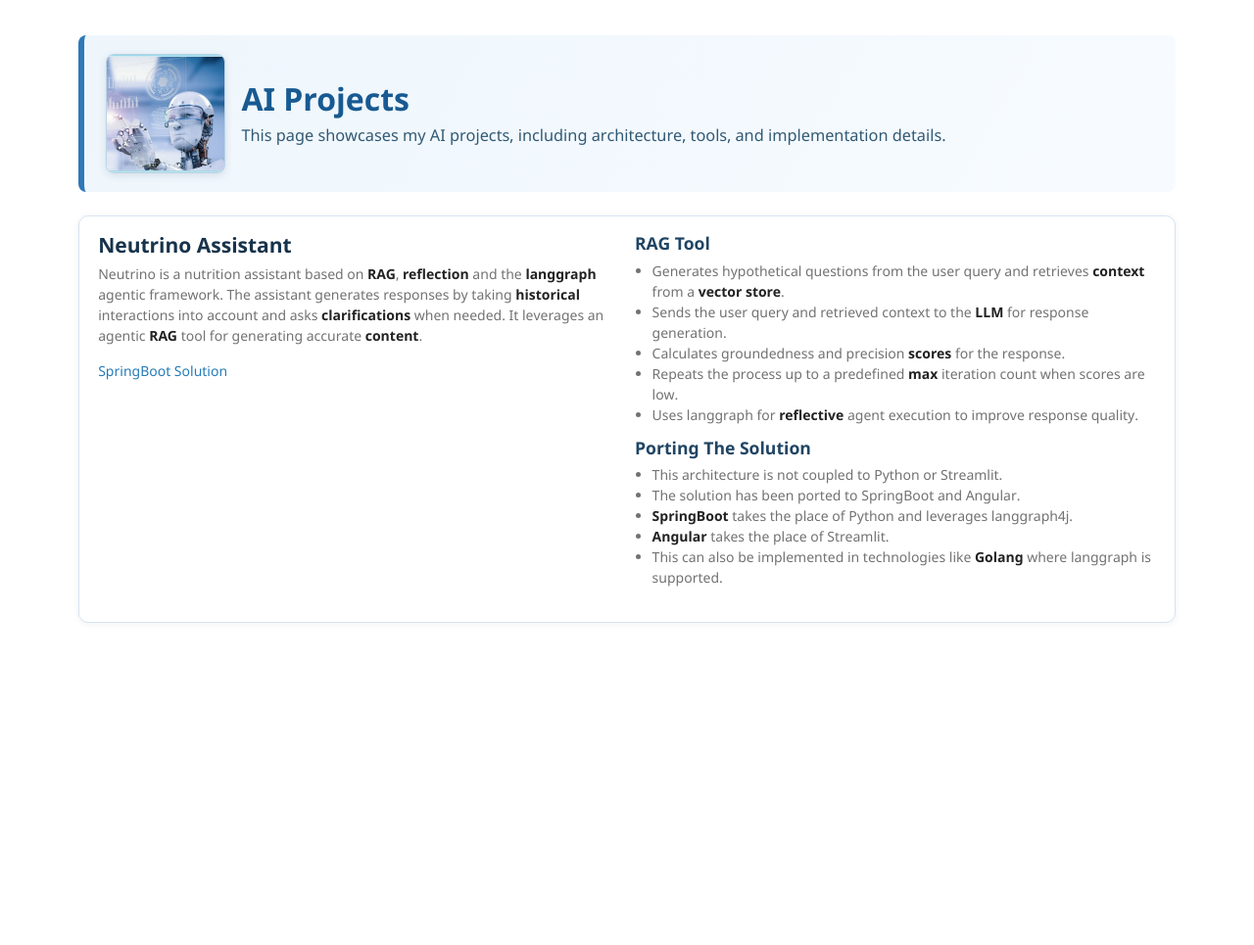
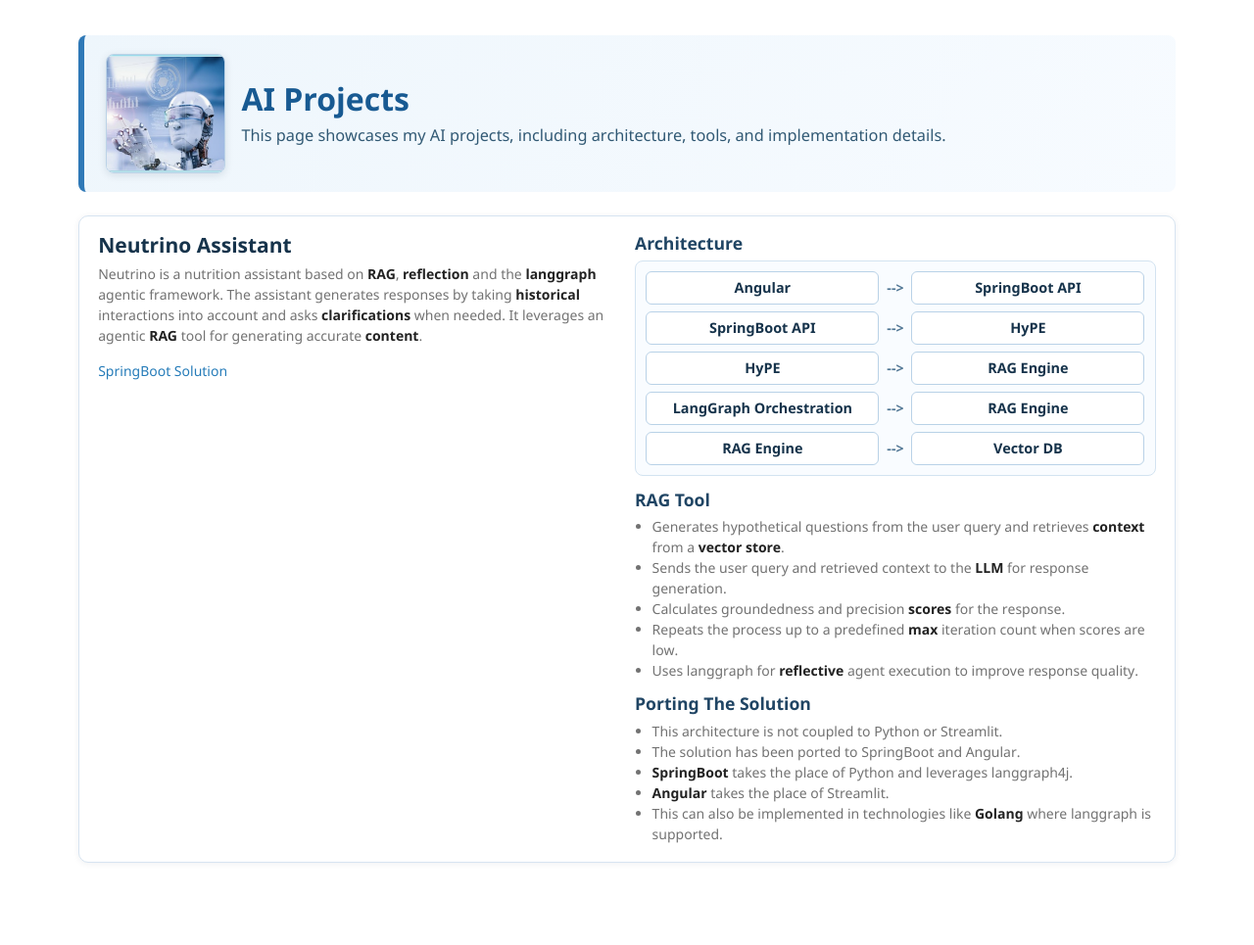
Before and after one commit to balakishan-77/balakishan-77.github.io, a Jekyll site: the page built from index.md, in a window 1280 px wide. Shown: the whole page at 98% size. Built offline with Jekyll 4.4.1, drawn with Linux system fonts in a browser that asks for light colours; before the commit the page ends 900 px from its top, so only the background shows below that.

Commit message:
update for diagram

```diff
--- a/index.md
+++ b/index.md
@@ -89,6 +89,43 @@ hide_sidebar: true
 		font-size: 1.1rem;
 	}
 
+	.arch-diagram {
+		border: 1px solid #d3e3f1;
+		border-radius: 8px;
+		padding: 0.65rem;
+		background: #f9fcff;
+		margin-bottom: 0.9rem;
+	}
+
+	.arch-row {
+		display: grid;
+		grid-template-columns: 1fr auto 1fr;
+		align-items: center;
+		gap: 0.5rem;
+		margin-bottom: 0.45rem;
+	}
+
+	.arch-row:last-child {
+		margin-bottom: 0;
+	}
+
+	.arch-node {
+		padding: 0.32rem 0.48rem;
+		border: 1px solid #b9d2e7;
+		border-radius: 6px;
+		background: #ffffff;
+		color: #16334b;
+		font-size: 0.9rem;
+		font-weight: 600;
+		text-align: center;
+	}
+
+	.arch-arrow {
+		font-size: 0.88rem;
+		color: #507694;
+		font-weight: 700;
+	}
+
 	.project-right ul {
 		margin: 0;
 		padding-left: 1.1rem;
@@ -151,6 +188,35 @@ hide_sidebar: true
 		</div>
 
 		<div class="project-right">
+			<h3>Architecture</h3>
+			<div class="arch-diagram">
+				<div class="arch-row">
+					<div class="arch-node">Angular</div>
+					<div class="arch-arrow">--&gt;</div>
+					<div class="arch-node">SpringBoot API</div>
+				</div>
+				<div class="arch-row">
+					<div class="arch-node">SpringBoot API</div>
+					<div class="arch-arrow">--&gt;</div>
+					<div class="arch-node">HyPE</div>
+				</div>
+				<div class="arch-row">
+					<div class="arch-node">HyPE</div>
+					<div class="arch-arrow">--&gt;</div>
+					<div class="arch-node">RAG Engine</div>
+				</div>
+				<div class="arch-row">
+					<div class="arch-node">LangGraph Orchestration</div>
+					<div class="arch-arrow">--&gt;</div>
+					<div class="arch-node">RAG Engine</div>
+				</div>
+				<div class="arch-row">
+					<div class="arch-node">RAG Engine</div>
+					<div class="arch-arrow">--&gt;</div>
+					<div class="arch-node">Vector DB</div>
+				</div>
+			</div>
+
 			<h3>RAG Tool</h3>
 			<ul>
 				<li>
```
